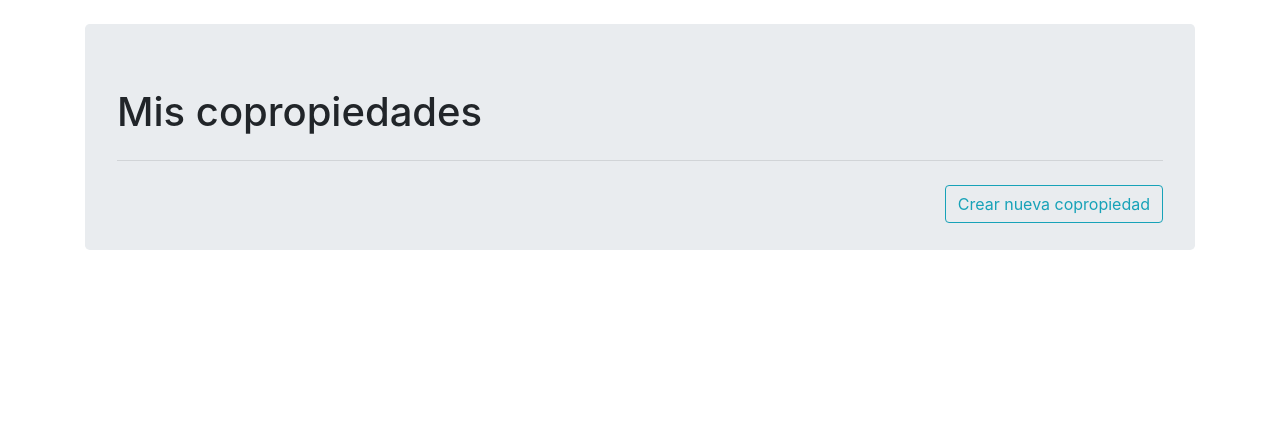
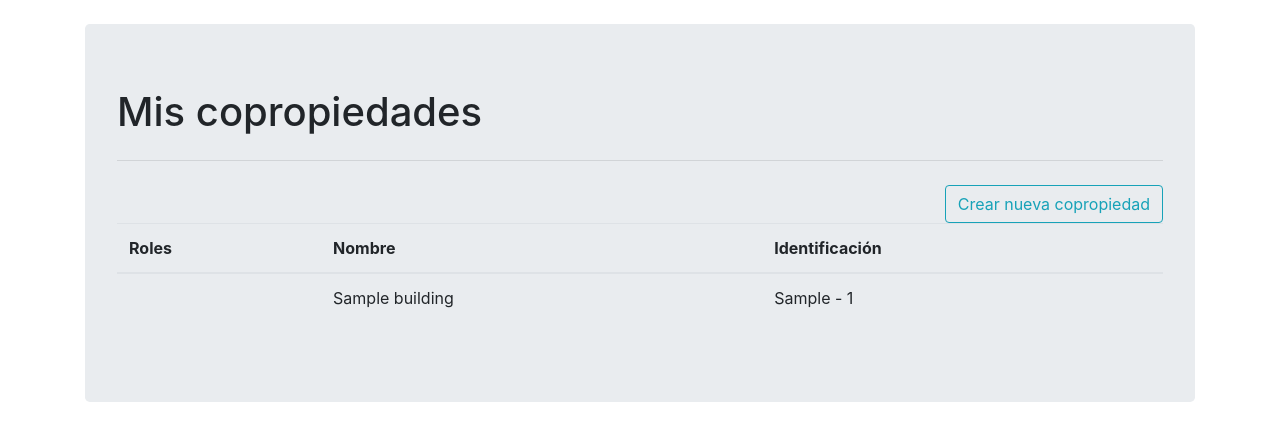
Before and after one commit to augustakingfoundation/copropiedadintegral_web, a Django app: template app/templates/dashboard.html in a window 1280 px wide. Shown: the top 441 px of the page. Run offline with Django 3.2, Linux system fonts and the light colour scheme; the template is opened without the code that fills it: most values are stand-ins (such as "Sample title", 1, 10 or a date in 2020); some libraries are stand-ins or nearby versions.

Commit message:
Added buildings list

```diff
--- a/accounts/models.py
+++ b/accounts/models.py
@@ -98,12 +98,10 @@ class User(AbstractBaseUser, PermissionsMixin):
 
     objects = UserManager()
 
+    @property
     def get_full_name(self):
         full_name = '{0} {1}'.format(self.first_name, self.last_name)
         return full_name.strip()
-
-    def get_short_name(self):
-        return self.first_name if self.first_name else self.email.split('@')[0]
 
     @property
     def verify_key(self):
--- a/app/templates/dashboard.html
+++ b/app/templates/dashboard.html
@@ -13,13 +13,53 @@
     <div class="jumbotron">
         <h1>Mis copropiedades</h1>
         <hr class="my-4">
+        <div>
+          <a href="{% url 'buildings:building_create' %}" class="btn btn-outline-info float-right">Crear nueva copropiedad</a>
+        </div>
 
-        <a href="{% url 'buildings:building_create' %}" class="btn btn-outline-info float-right">Crear nueva copropiedad</a>
+            {% if memberships %}
+            <table class="table">
+              <thead>
+                <tr>
+                  <th scope="col">Roles</th>
+                  <th scope="col">Nombre</th>
+                  <th scope="col">Identificación</th>
+                </tr>
+              </thead>
+              <tbody>
+                {% for membership in memberships %}
+                <tr>
+                  <td>
+                    {% if membership.is_administrator %}
+                    <p>Administrador</p>
+                    {% endif %}
 
-        <div class="row">
-          <div class="col-md-6 offset-md-3">
-          </div>
-        </div>
+                    {% if membership.is_administrative_assistant %}
+                    <p>Asistente administrativo</p>
+                    {% endif %}
+
+                    {% if membership.is_accountant %}
+                    <p>Contador</p>
+                    {% endif %}
+
+                    {% if membership.is_accounting_assistant %}
+                    <p>Asistente Contable</p>
+                    {% endif %}
+
+                    {% if membership.is_fiscal_reviewer %}
+                    <p>Revisor fiscal</p>
+                    {% endif %}
+                  </th>
+
+                  <td>{{ membership.building.name }}</td>
+                  <td>{{ membership.building.get_document_type_display }} - {{ membership.building.document_number }}</td>
+                </tr>
+                {% endfor %}
+              </tbody>
+            </table>
+            {% else %}
+            <p>No hay copropiedades activas aún.</p>
+            {% endif %}
     </div>
   </div>
 </section>
--- a/app/views.py
+++ b/app/views.py
@@ -2,6 +2,7 @@ from django.views.generic import TemplateView
 from django.shortcuts import redirect
 
 from accounts.permissions import UserPermissions
+from buildings.models import BuildingMembership
 from app.mixins import CustomUserMixin
 
 
@@ -28,4 +29,9 @@ class DashboardView(CustomUserMixin, TemplateView):
     def get_context_data(self, **kwargs):
         context = super().get_context_data(**kwargs)
 
+        context['memberships'] = BuildingMembership.objects.filter(
+            user=self.request.user,
+            is_active=True,
+        )
+
         return context
```
